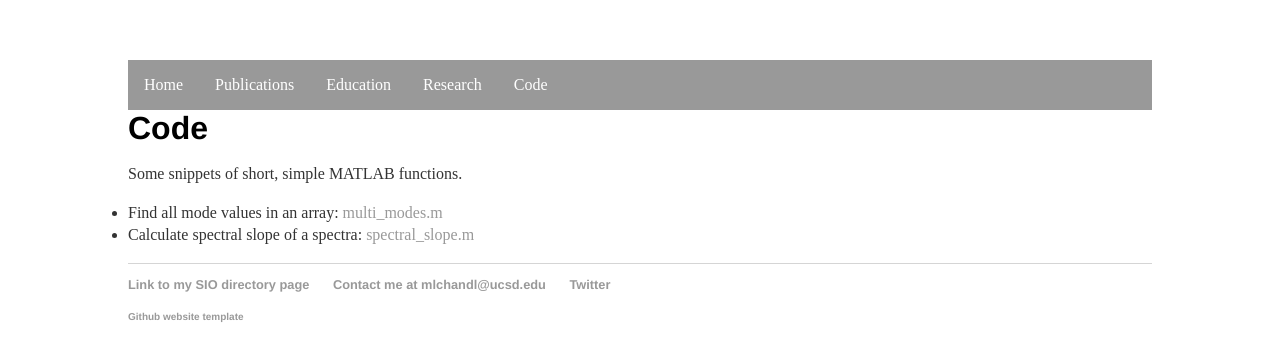
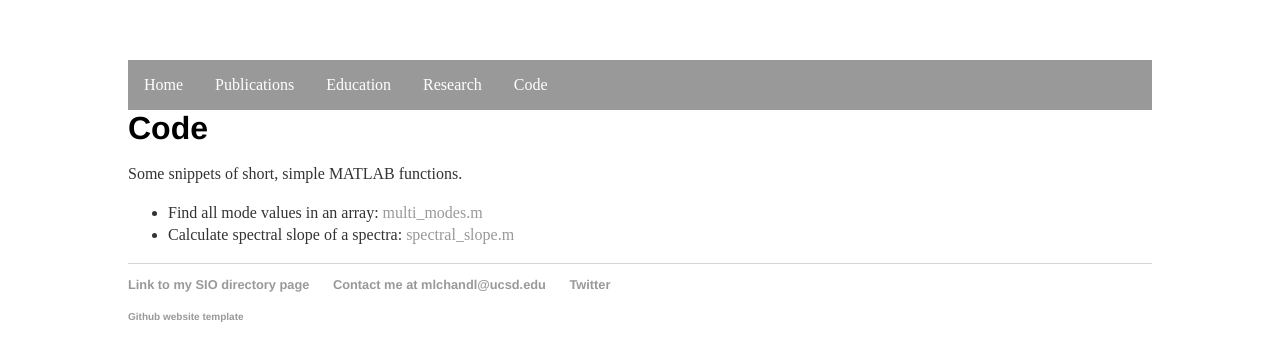
Before and after one commit to mlchandler/mlchandler.github.io, a Jekyll site: the page built from coding/index.html, in a window 1280 px wide. Shown: the top 361 px of the page. Built offline with Jekyll 4.4.1, drawn with Linux system fonts in a browser that asks for light colours.

Commit message:
Update main.css

```diff
--- a/css/main.css
+++ b/css/main.css
@@ -3,7 +3,8 @@
 a { text-decoration: none; color: #999; }
 a:hover { text-decoration: underline; }
 
-p, ul { font-size: 1em; line-height: 1.4em; color: #333; padding: 0px; }
+p, ul { font-size: 1em; line-height: 1.4em; color: #333; }
+p { padding: 0px; }
 
 h1, h2 { font-family: 'Helvetica', 'Arial', 'Sans-Serif'; }
 h1, h2 { padding: 0px; margin: 0px; }
```
